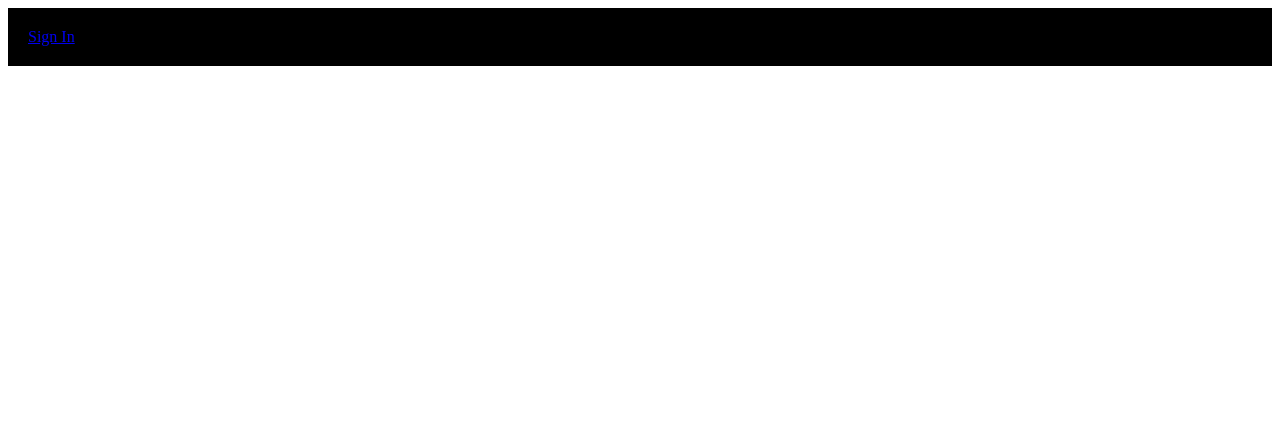
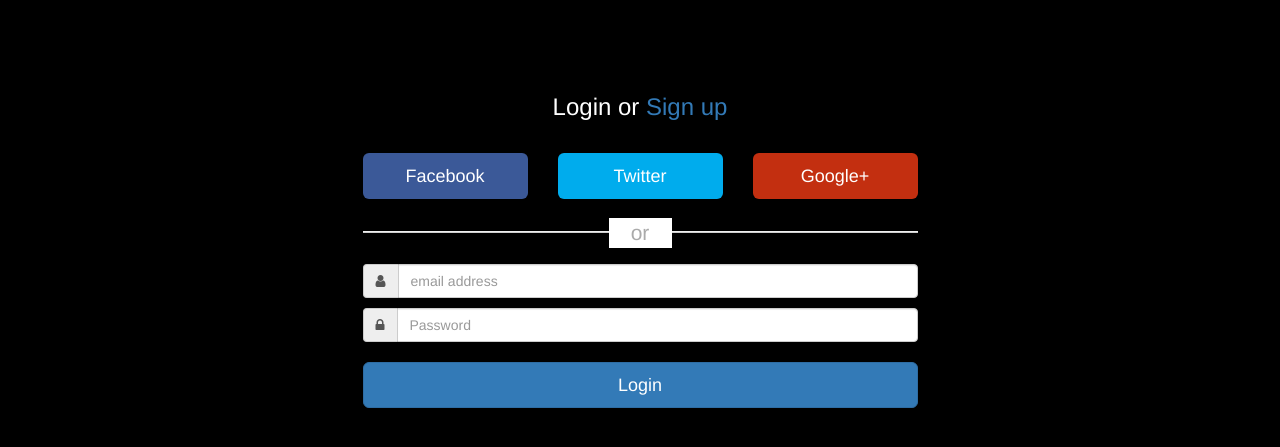
Before and after one commit to nibir8/FindMyEmployer, a Flask app: page / in a window 1280 px wide. Shown: the top 447 px of the page. Run offline with Flask 2, Linux system fonts and the light colour scheme; some libraries are stand-ins or nearby versions.

Commit message:
Home Page Update

```diff
--- a/main.py
+++ b/main.py
@@ -7,15 +7,11 @@ app.secret_key = 'random string'
 
 class loginClass:
     def getLoginDetails(self):
+        loggedIn = True
         with sqlite3.connect('database.db') as conn:
             cur = conn.cursor()
-            if 'email' not in session:
-                loggedIn = False
-                firstName = ''
-            else:
-                loggedIn = True
-                cur.execute("SELECT userId, firstName FROM users WHERE email = '" + session['email'] + "'")
-                userId, firstName = cur.fetchone()
+            cur.execute("SELECT userId, firstName FROM users WHERE email = '" + session['email'] + "'")
+            userId, firstName = cur.fetchone()
         conn.close()
         return (loggedIn, firstName)
 
@@ -23,17 +19,25 @@ class loginClass:
 
 @app.route("/")
 def root():
-    login = loginClass()
-    loggedIn, firstName = login.getLoginDetails()
-    return render_template('home.html',  loggedIn=loggedIn, firstName=firstName)
+    if 'email' not in session:
+        loggedIn = False
+        firstName = ''
+        return render_template('home.html',  loggedIn=loggedIn, firstName=firstName)
+    else:
+        loggedIn = True
+        login = loginClass()
+        loggedIn, firstName = login.getLoginDetails()
+        return render_template("Profile2.html", loggedIn=loggedIn, firstName=firstName, )
 
 
 @app.route("/account/profile")
 def profileHome():
     if 'email' not in session:
         return redirect(url_for('root'))
-    login = loginClass()
-    loggedIn, firstName = login.getLoginDetails()
+    else:
+        loggedIn = True
+        login = loginClass()
+        loggedIn, firstName = login.getLoginDetails()
     return render_template("Profile2.html", loggedIn=loggedIn, firstName=firstName, )
 
 @app.route("/account/profile/edit")
--- /dev/null
+++ b/static/css/home_style.css
@@ -0,0 +1,71 @@
+
+body {
+
+    background: rgba(0,0,0);
+}
+
+@media (min-width: 768px) {
+    .omb_row-sm-offset-3 div:first-child[class*="col-"] {
+        margin-left: 25%;
+    }
+}
+
+.omb_login .omb_authTitle {
+    text-align: center;
+	line-height: 300%;
+	color: white;
+}
+
+.omb_login .omb_socialButtons a {
+	color: white; // In yourUse @body-bg
+	opacity:0.9;
+}
+.omb_login .omb_socialButtons a:hover {
+    color: white;
+	opacity:1;
+}
+.omb_login .omb_socialButtons .omb_btn-facebook {background: #3b5998;}
+.omb_login .omb_socialButtons .omb_btn-twitter {background: #00aced;}
+.omb_login .omb_socialButtons .omb_btn-google {background: #c32f10;}
+
+
+.omb_login .omb_loginOr {
+	position: relative;
+	font-size: 1.5em;
+	color: #aaa;
+	margin-top: 1em;
+	margin-bottom: 1em;
+	padding-top: 0.5em;
+	padding-bottom: 0.5em;
+}
+.omb_login .omb_loginOr .omb_hrOr {
+	background-color: #cdcdcd;
+	height: 1px;
+	margin-top: 0px !important;
+	margin-bottom: 0px !important;
+}
+.omb_login .omb_loginOr .omb_spanOr {
+	display: block;
+	position: absolute;
+	left: 50%;
+	top: -0.6em;
+	margin-left: -1.5em;
+	background-color: white;
+	width: 3em;
+	text-align: center;
+}
+
+.omb_login .omb_loginForm .input-group.i {
+	width: 2em;
+}
+.omb_login .omb_loginForm  .help-block {
+    color: red;
+}
+
+
+@media (min-width: 768px) {
+    .omb_login .omb_forgotPwd {
+        text-align: right;
+		margin-top:10px;
+ 	}
+}
--- a/templates/Profile2.html
+++ b/templates/Profile2.html
@@ -11,6 +11,8 @@
 </head>
 
 <body>
+			<a href="/logout">Sign Out</a>
+
 <div class="container">
 
 	<div class="display">
--- a/templates/home.html
+++ b/templates/home.html
@@ -1,30 +1,73 @@
 <!DOCTYPE HTML>
 <html>
 <head>
-<title>Welcome to Group15</title>
-<link rel="stylesheet" href={{ url_for('static', filename='css/home.css') }} />
-<link rel="stylesheet" href={{ url_for('static', filename='css/topStyle.css') }} />
+<title>Group15</title>
+<script src="https://code.jquery.com/jquery-1.11.1.min.js"></script>
+<link href="https://netdna.bootstrapcdn.com/bootstrap/3.1.0/css/bootstrap.min.css" rel="stylesheet" id="bootstrap-css">
+<script src="https://netdna.bootstrapcdn.com/bootstrap/3.1.0/js/bootstrap.min.js"></script>
+<link href="https://netdna.bootstrapcdn.com/font-awesome/4.0.3/css/font-awesome.css" rel="stylesheet">
+<link rel="stylesheet" href={{ url_for('static', filename='css/home_style.css') }} />
 </head>
 <body>
-<div id="title">
 
+<div style="margin-top:4%;" class="container">
+    <div class="omb_login">
+    	<h3 class="omb_authTitle">Login or <a href="/registerationForm">Sign up</a></h3>
+		<div class="row omb_row-sm-offset-3 omb_socialButtons">
+    	    <div class="col-xs-4 col-sm-2">
+		        <a href="#" class="btn btn-lg btn-block omb_btn-facebook">
+			        <i class="fa fa-facebook visible-xs"></i>
+			        <span class="hidden-xs">Facebook</span>
+		        </a>
+	        </div>
+        	<div class="col-xs-4 col-sm-2">
+		        <a href="#" class="btn btn-lg btn-block omb_btn-twitter">
+			        <i class="fa fa-twitter visible-xs"></i>
+			        <span class="hidden-xs">Twitter</span>
+		        </a>
+	        </div>
+        	<div class="col-xs-4 col-sm-2">
+		        <a href="#" class="btn btn-lg btn-block omb_btn-google">
+			        <i class="fa fa-google-plus visible-xs"></i>
+			        <span class="hidden-xs">Google+</span>
+		        </a>
+	        </div>
+		</div>
 
+		<div class="row omb_row-sm-offset-3 omb_loginOr">
+			<div class="col-xs-12 col-sm-6">
+				<hr class="omb_hrOr">
+				<span class="omb_spanOr">or</span>
+			</div>
+		</div>
 
-	{% if not loggedIn %}
-	<div id="signInButton">
-		<a class="link" href="/loginForm">Sign In</a>
-	</div>
-	{% else %}
-	<div class="dropdown">
-		<button class="dropbtn">Hello, <br>{{firstName}}</button>
-		<div class="dropdown-content">
-			<a href="/account/profile">Your profile</a>
-			<hr>
-			<a href="/logout">Sign Out</a>
+		<div class="row omb_row-sm-offset-3">
+			<div class="col-xs-12 col-sm-6">
+			    <form class="omb_loginForm" action="/login" autocomplete="off" method="POST">
+					<div class="input-group">
+						<span class="input-group-addon"><i class="fa fa-user"></i></span>
+						<input type="text" class="form-control" name="email" placeholder="email address">
+					</div>
+					<span class="help-block"></span>
+
+					<div class="input-group">
+						<span class="input-group-addon"><i class="fa fa-lock"></i></span>
+						<input  type="password" class="form-control" name="password" placeholder="Password">
+					</div>
+					<br>
+					<button class="btn btn-lg btn-primary btn-block" type="submit">Login</button>
+				</form>
+			</div>
+    	</div>
+		<div class="row omb_row-sm-offset-3">
+			<div class="col-xs-12 col-sm-3">
+
+			</div>
+			<div class="col-xs-12 col-sm-3">
+
+			</div>
 		</div>
 	</div>
-	{% endif %}
-
-</div>
-</body>
+        </div>
+		</body>
 </html>
```
Also changed, not shown: templates/login.html (deleted, +0 -15 lines), database.db.
